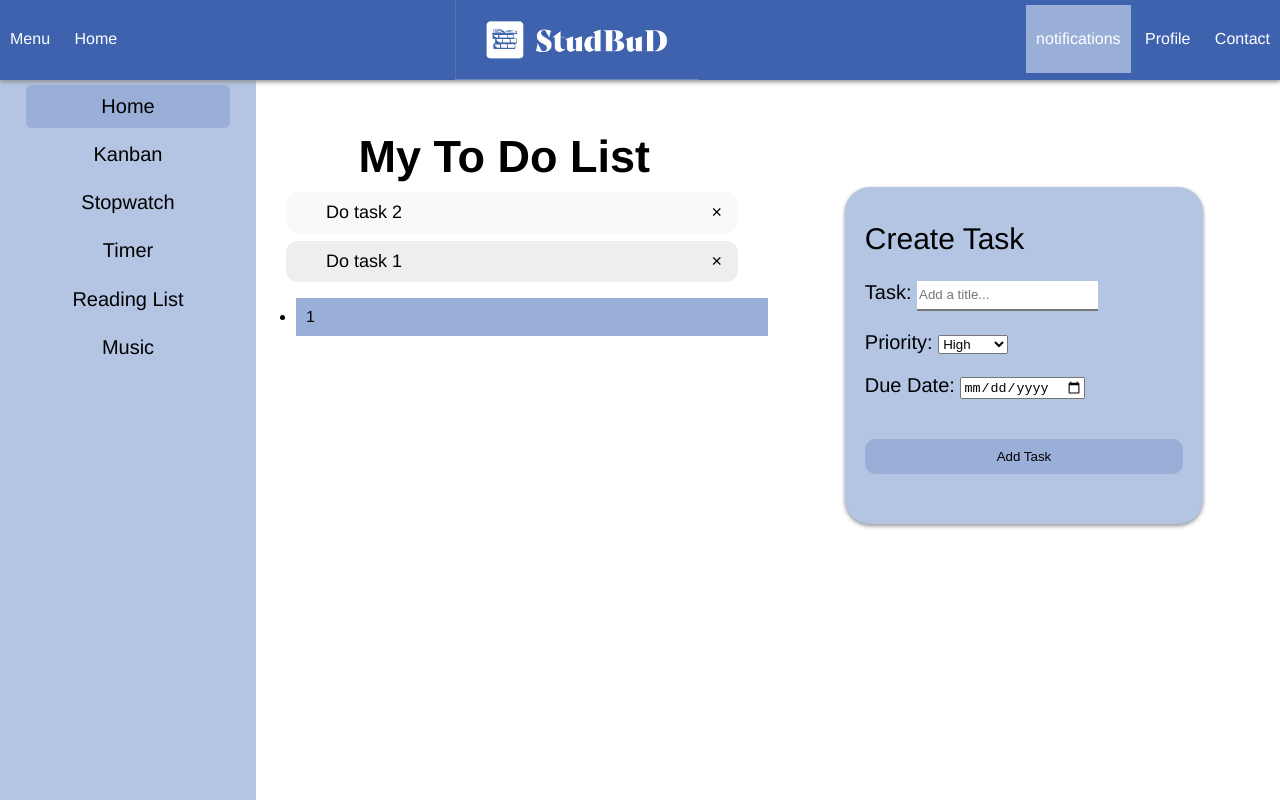
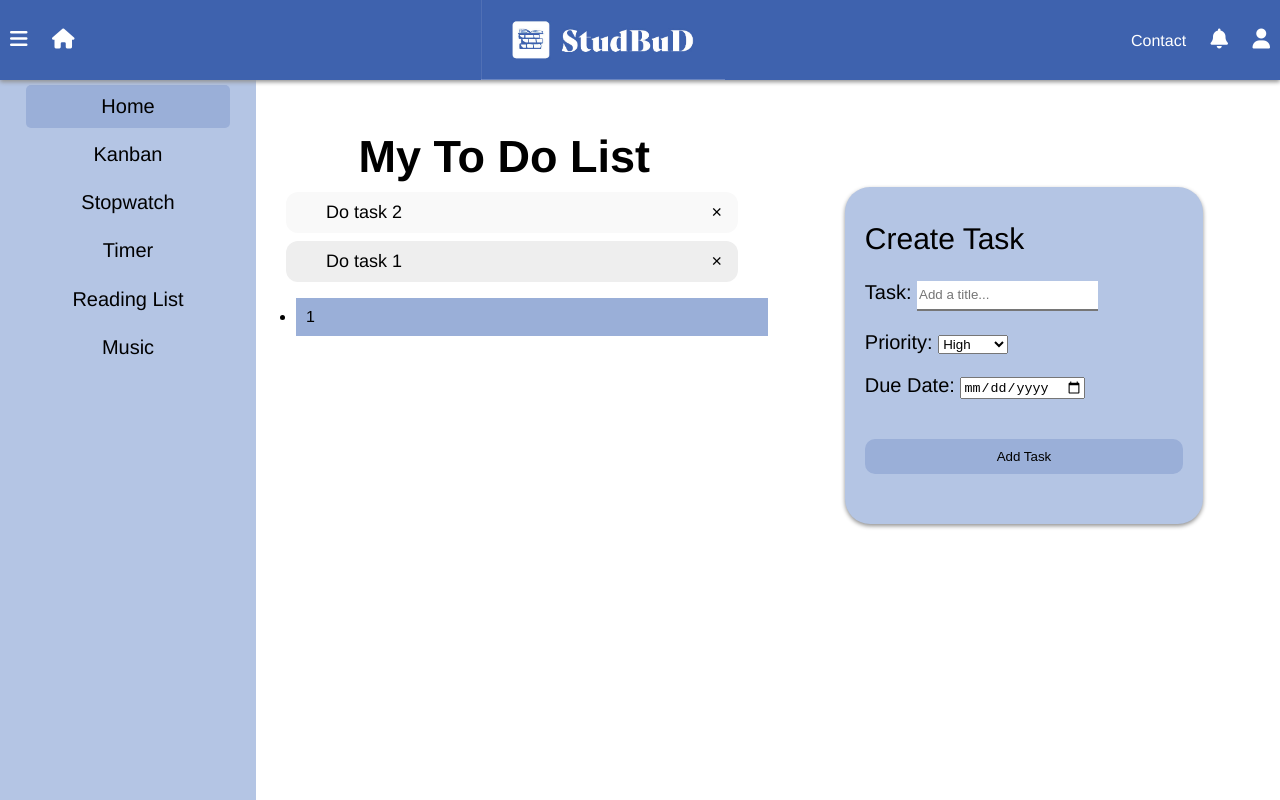
Before and after one commit to helen-31/StudBud, a plain HTML site: page tasklist.html in a window 1280 px wide. Drawn offline with nearby package versions, Linux system fonts and the light colour scheme.

Commit message:
updated the other html files because I figured out how to add font awesome for the top nav

```diff
--- a/tasklist.html
+++ b/tasklist.html
@@ -22,7 +22,7 @@
       <a href="stopwatch.html">Stopwatch</a>
       <a href="timer.html">Timer</a>
       <a href="read.html">Reading List</a>
-      <a href="#about">Music</a>
+      <a href="music.html">Music</a>
     </div>
 
     <main>
@@ -84,13 +84,23 @@
       <img class="logo" href="index.html" src="ps/studbud.png" atl="logo" height=100%>
 
       <div class="right">
-        <a class="active" href="#notifications">notifications</a>
-        <a href="#profile">Profile</a>
-        <a href="#contact">Contact</a>
+         <a href="#contact">Contact</a>
+          <button class="action-btn">
+          <i class="fas fa-bell"></i>
+        </button>
+        <button class="action-btn">
+          <i class="fa-solid fa-user"></i>
+        </button>
+
       </div>
       <div class="left">
-        <a href="#menu">Menu</a>
-        <a href="#home">Home</a>
+                <button class="action-btn">
+           <i class="fa-solid fa-bars"></i>
+        </button>
+      <button class="action-btn">
+      <i class="fa-solid fa-house"></i>
+        </button>
+
       </div>
     </nav>
   </div>
```
Also changed, not shown: kanban.html (+17 -6 lines), stopwatch.html (+16 -6 lines).
